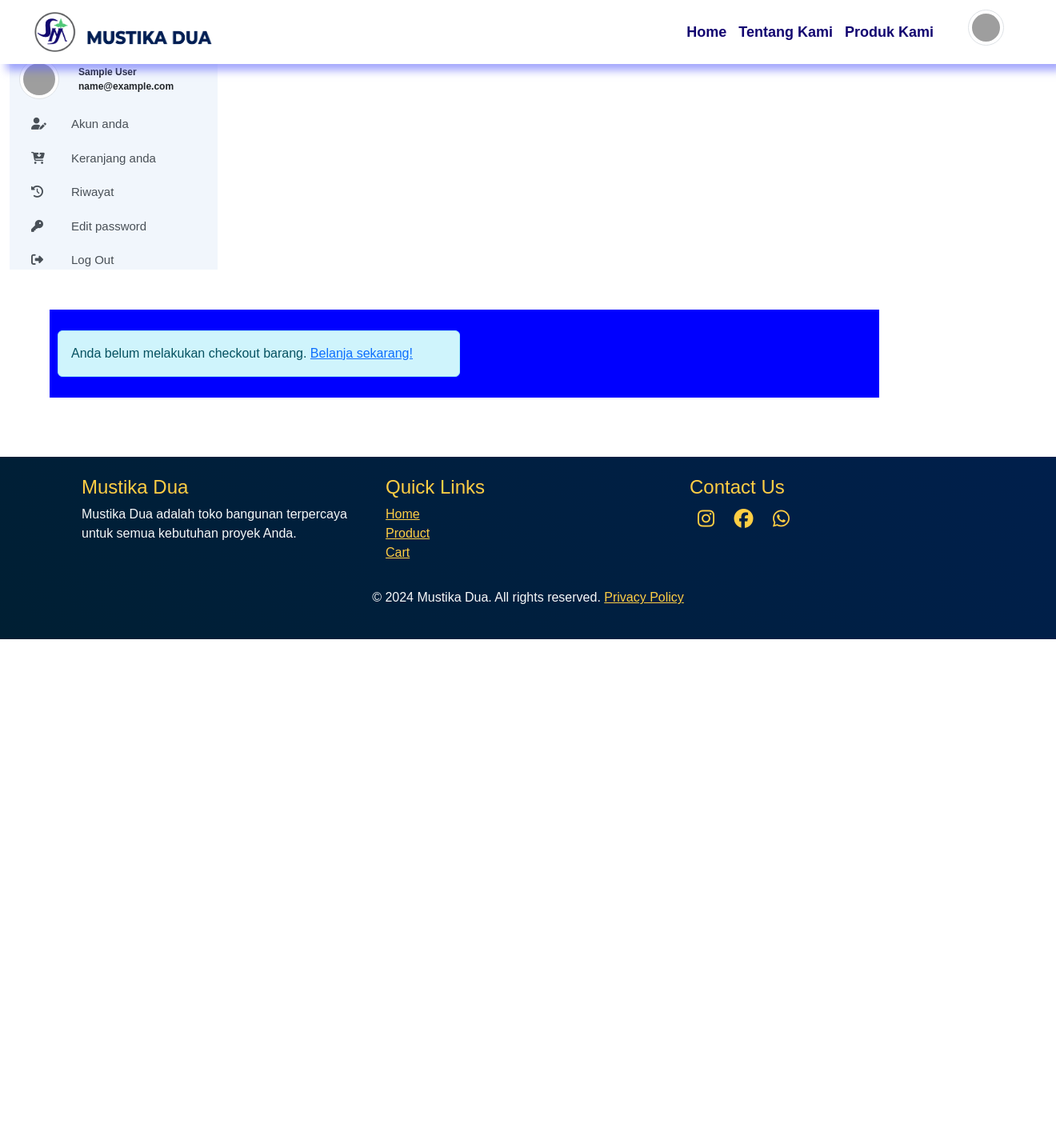
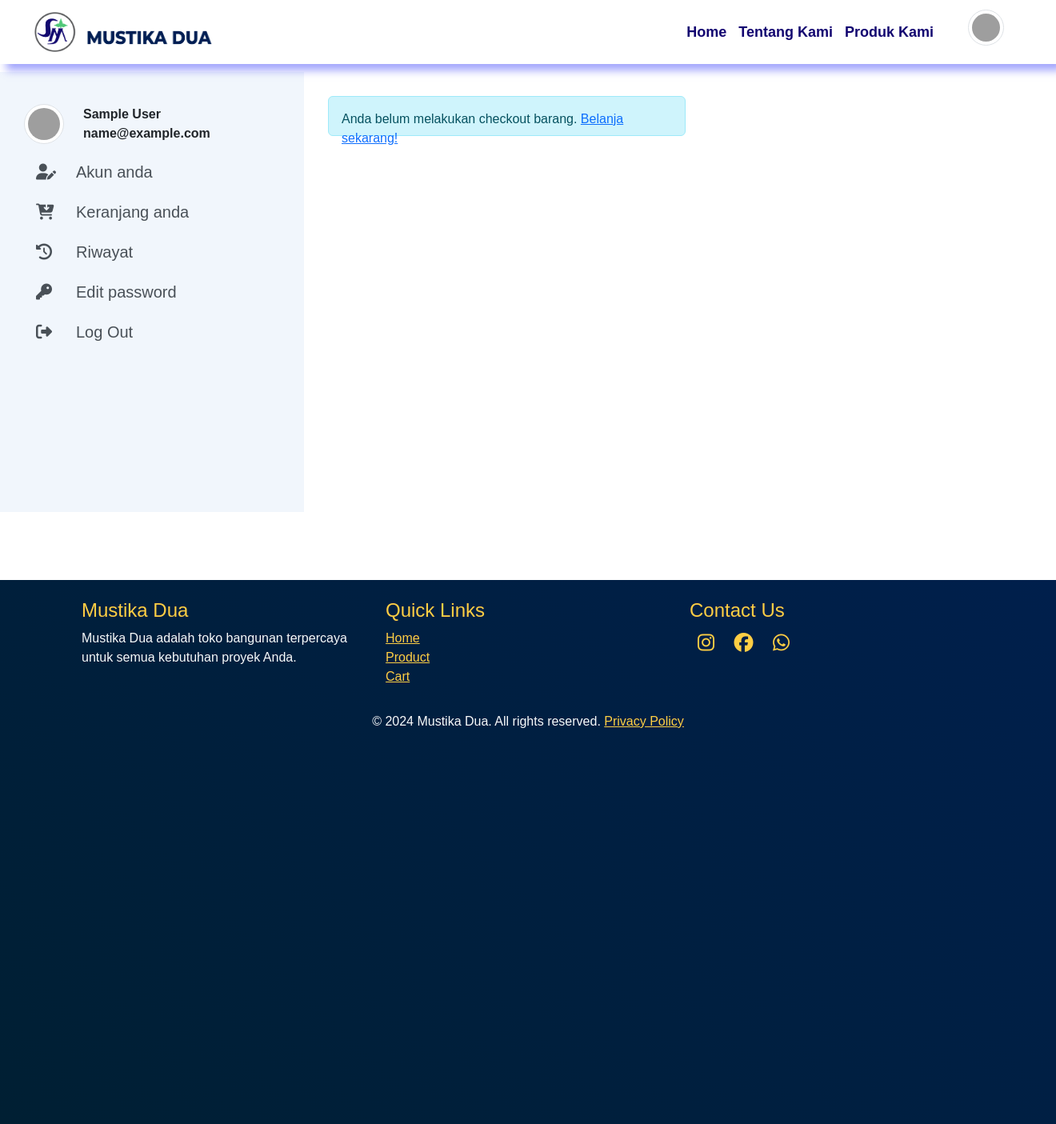
Before and after one commit to assan07/Final-Project, a Flask app: page /carts/order_history in a window 1320 px wide; the page is wider, and only the part inside the window is pictured. Shown: that part at 80% size. Before the commit the page ends 799 px from the top of that part, so only its background shows below. Run offline with Flask 2, Linux system fonts and the light colour scheme; the visitor is signed in with stand-in values (Sample User, id 1); data that the repository does not hold is empty; some libraries are stand-ins or nearby versions; grey boxes are pictures that could not be loaded.

Commit message:
update all

```diff
--- a/app.py
+++ b/app.py
@@ -1229,8 +1229,6 @@ def update_order_status(order_id):
 
 
 # route histori pembelian
-
-
 @app.route("/carts/order_history")
 def order_history():
     if "user_id" in session and "email" in session:
@@ -1240,6 +1238,8 @@ def order_history():
 
         # Ambil semua pesanan berdasarkan user_id
         orders = list(orders_collection.find({"user_id": user_id}))
+        print("data order")
+        print(orders)
 
         # Konversi ObjectId ke string untuk menghindari error di template
         for order in orders:
--- a/static/css/nav_footer2.css
+++ b/static/css/nav_footer2.css
@@ -6,11 +6,14 @@
   padding: 0;
   box-sizing: border-box;
 }
-
-body {
+html, body {
+  height: 100%;
+  margin: 0;
   font-family: "Poppins", sans-serif;
   background-color: #ffffff;
+  min-height: 100vh;
 }
+
 /* navbar */
 .nav2 {
   display: flex;
@@ -393,9 +396,13 @@ h1 {
   text-align: justify;
 }
 
+footer{
+  margin-top:85px;
+  height: 85vh;
+}
 .bg-footer {
   z-index: 100;
-  margin-top: 50px;
+
   padding: 15px;
   height: 100%;
   background: linear-gradient(45deg, #001f33, #001f4c);
--- a/static/css/order_history.css
+++ b/static/css/order_history.css
@@ -96,6 +96,8 @@ body {
 }
 
 .profile-box {
+  display: flex;
+  flex-direction: row;
   margin-top: 20px;
   height: auto;
 }
@@ -103,7 +105,15 @@ body {
 .side-bar {
   background: #f1f6fc;
   scroll-behavior: auto;
-  width: 260px;
+  width: 380px;
+  height: 100%;
+  margin-top: 70px;
+  padding: 10px;
+  box-sizing: border-box;
+}
+.side-bar-box{
+margin-left: 20px;
+margin-bottom: 200px;
 }
 
 .profile-info {
@@ -119,7 +129,7 @@ body {
 
 .profile-name p {
   margin: 0px;
-  font-size: 12px;
+  font-size: 16px;
   font-weight: bold;
 }
 
@@ -128,7 +138,7 @@ body {
   text-decoration: none;
   margin-top: 20px;
   margin-left: 15px;
-  font-size: 15px;
+  font-size: 20px;
   display: inline-block;
 }
 
@@ -160,26 +170,30 @@ body {
   display: grid;
   grid-template-columns: 1fr 1fr;
   gap: 10px;
-  margin-left: 50px;
-  margin-top: 50px;
-  width: 80%;
+  margin-left: 20px;
+  margin-top: 80px;
+  width: 70%;
   height: auto;
   padding: 10px;
-  background-color: blue;
   scroll-behavior: smooth;
   overflow: auto;
-  z-index: -10;
 }
 
 .order-items {
   display: flex;
   flex-wrap: wrap;
-  justify-content: space-between;
   padding: 10px;
-  height: 160px; /* Pastikan ini tidak terlalu tinggi */
-  margin: 0; /* Hapus margin-left untuk menghindari overflow */
+  height: 160px;
+  margin: 0;
+  cursor: pointer;
+  border: none;
+  background-color: #f9feff;
   box-shadow: 2px 2px 2px #000000;
-  box-sizing: border-box; /* Pastikan padding dihitung dalam ukuran */
+  box-sizing: border-box;
+  transition: all 0.3s ease-in-out;
+}
+.order-items:hover {
+  transform: translateY(-2px);
 }
 
 .img-histori img {
@@ -190,3 +204,7 @@ body {
 .order-items p {
   font-size: 12px;
 }
+.alert-info{
+  margin-top: 10px;
+  height: 50px;
+}
--- a/templates/accounts/users/edit_password.html
+++ b/templates/accounts/users/edit_password.html
@@ -39,7 +39,7 @@
 
     <!-- Main Content -->
     <div class="profile-container">
-      <div class="row profile-box p-4">
+      <div class="row p-4">
         <!-- Profile Image and Edit Password -->
         <!-- side bar -->
         <div class="side-bar col-md-3 text-start">
@@ -146,7 +146,7 @@
                 <label for="show-password">Show Password</label>
               </div>
               <div class="d-flex gap-2">
-                <button type="submit" class="btn btn-primary flex-fill">
+                <button type="submit" class="btn-submit flex-fill rounded-0 border-0 fw-bold">
                   <i class="fas fa-save"></i> Save Changes
                 </button>
               </div>
--- a/templates/accounts/users/profile.html
+++ b/templates/accounts/users/profile.html
@@ -155,7 +155,7 @@
               </div>
               <!-- Save Button -->
               <div class="d-flex gap-2">
-                <button type="submit" class="btn btn-primary flex-fill">
+                <button type="submit" class="btn-submit flex-fill border-0">
                   <i class="fas fa-save"></i> Save Changes
                 </button>
               </div>
--- a/templates/carts/order_history.html
+++ b/templates/carts/order_history.html
@@ -45,11 +45,12 @@
     {% extends "main/navbar2.html" %} {% block content %}
     <!-- Main Content -->
     <div class="profile-container">
-      <div class="row profile-box p-4">
+      <div class="profile-box">
         <!-- side bar -->
 
         <!-- ===================== -->
         <div class="side-bar col-md-3 text-start">
+          <div class="side-bar-box">
             <div class="profile-info d-flex align-items-center gap-4">
               <div class="image-profile">
                 {% if profile_pic %}
@@ -88,6 +89,7 @@
               <a href="/accounts/users/logout"
                 ><i class="fa-solid fa-right-from-bracket"></i>Log Out</a
               >
+            </div>
           </div>
         </div>
 
@@ -145,7 +147,7 @@
             </div>
           </div>
           {% endfor %} {% endfor %} {% else %}
-          <div class="alert alert-info mt-3">
+          <div class="alert alert-info">
             Anda belum melakukan checkout barang.
             <a href="/products/product_lists" class="text-decoration-underline"
               >Belanja sekarang!</a
```
Also changed, not shown: static/css/edit_password.css (+10 -16 lines), static/css/profile.css (+11 -2 lines). Lines whose indentation alone changed are shown as unchanged.
